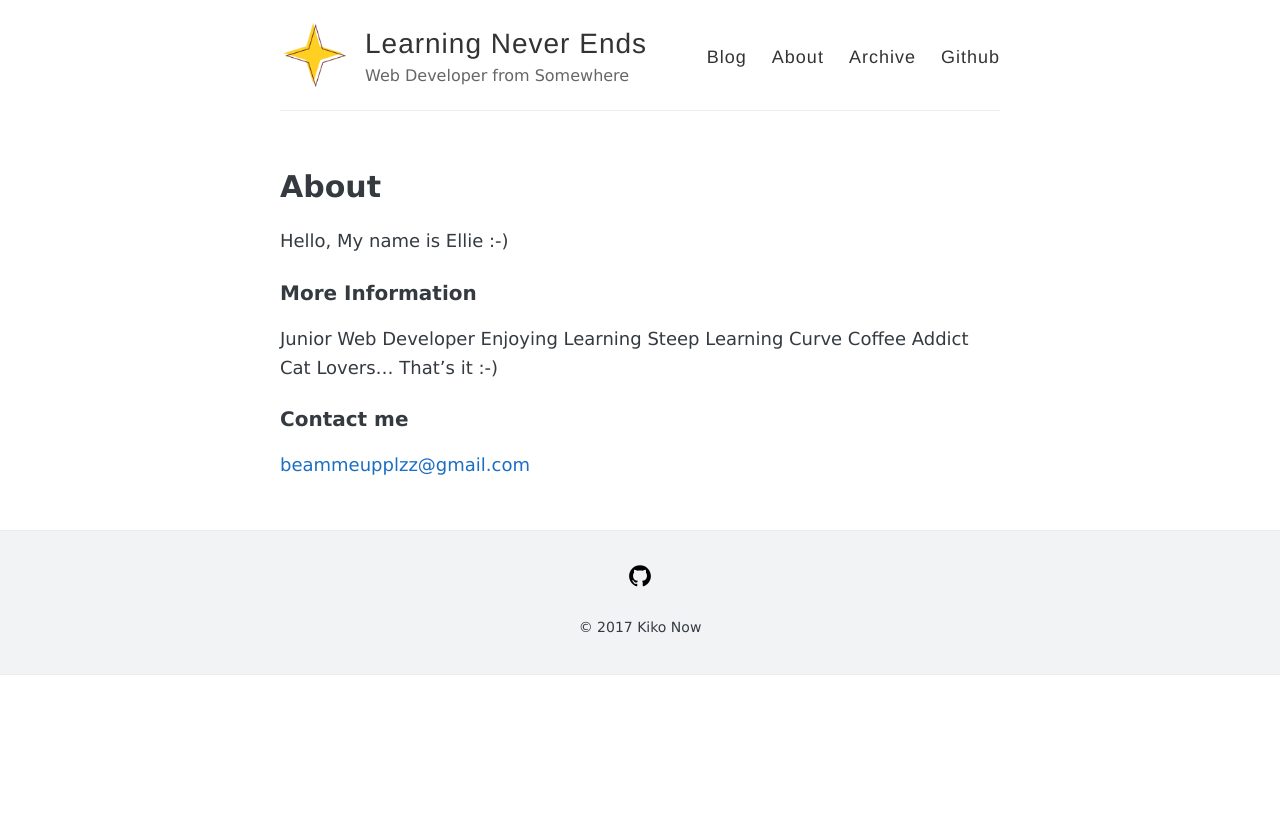
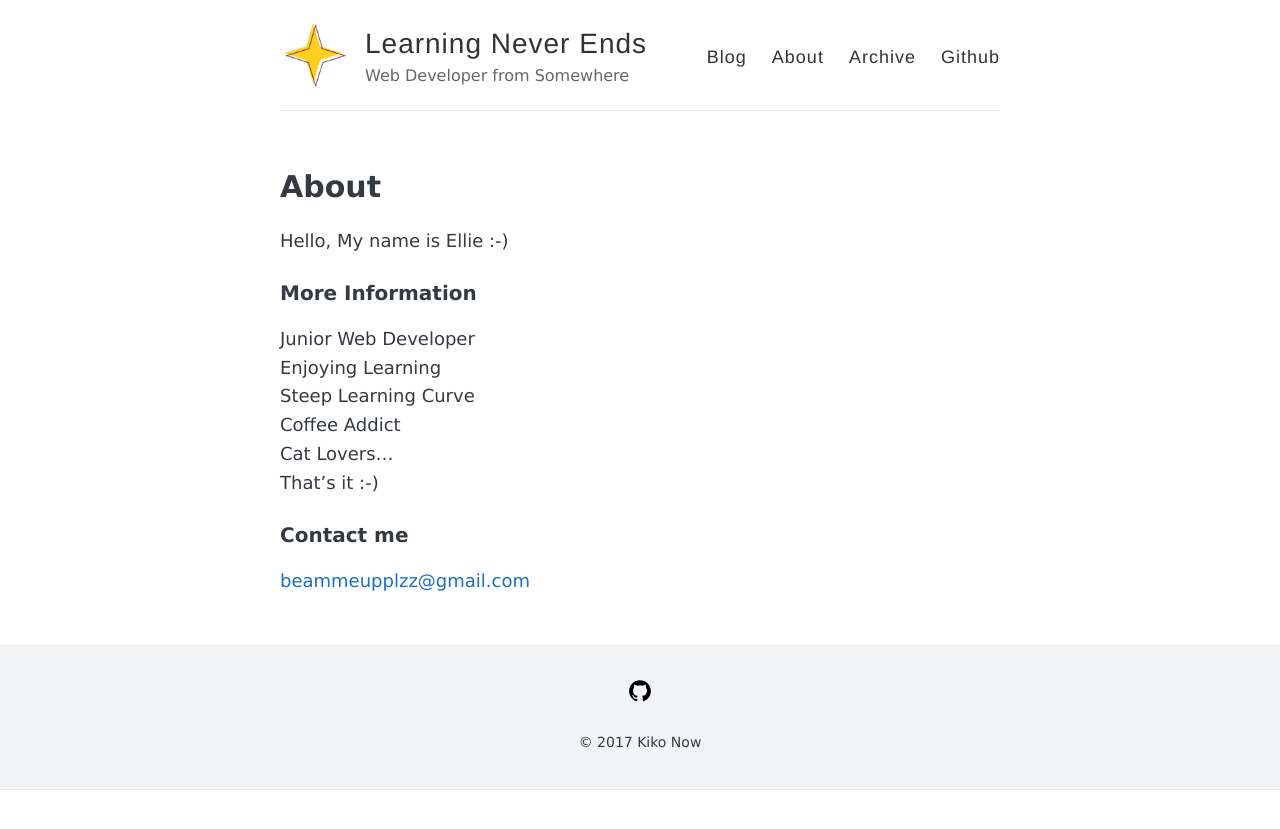
Before and after one commit to ellie1027/hb_9, a Jekyll site: the page built from about.md, in a window 1280 px wide. Shown: the top 829 px of the page. Built offline with Jekyll 4.4.1, drawn with Linux system fonts in a browser that asks for light colours.

```diff
--- a/about.md
+++ b/about.md
@@ -8,11 +8,11 @@ Hello, My name is Ellie :-)
 
 ### More Information
 
-Junior Web Developer
-Enjoying Learning
-Steep Learning Curve
-Coffee Addict
-Cat Lovers...
+Junior Web Developer<br>
+Enjoying Learning<br>
+Steep Learning Curve<br>
+Coffee Addict<br>
+Cat Lovers...<br>
 That's it :-)
 
 ### Contact me
```
